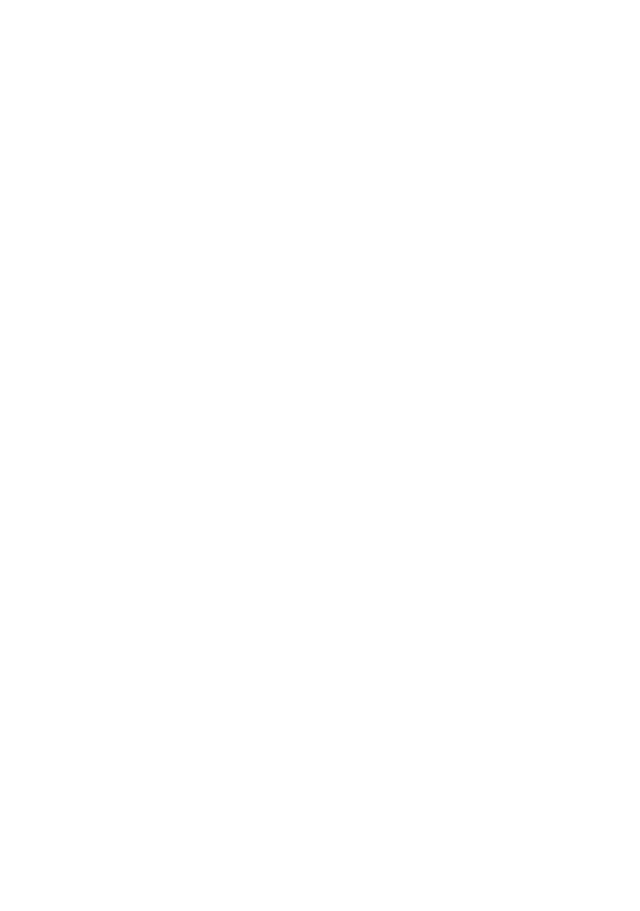
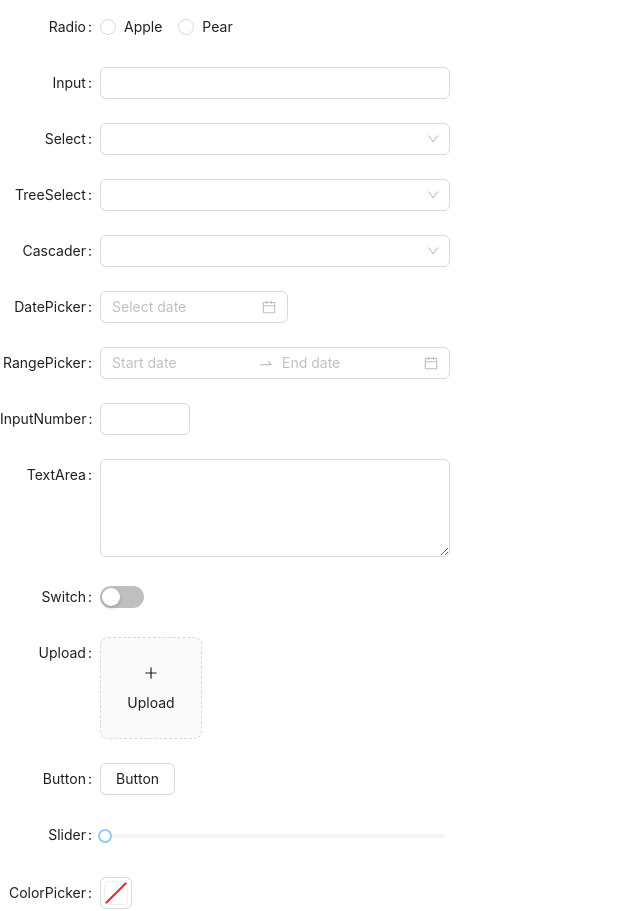
Before and after one commit to RabeyaAkter78/ant-with-react, a React (Vite) app: page / in a window 1280 px wide. Shown: the part 1360-2271 px from the top of the page, without its empty margins (0-640 px from the left). Before the commit the page ends 1270 px from the top, so only its background shows below. Built offline with nearby package versions, Linux system fonts and the light colour scheme.

Commit message:
added form

```diff
--- a/src/Components/Home/Home.jsx
+++ b/src/Components/Home/Home.jsx
@@ -1,11 +1,13 @@
 import React from "react";
 import Banner from "../Home/HomeContent/Banner/Banner";
 import CardContent from "../../Components/Home/HomeContent/CardContent/CardContent";
+import FormDemo from "./HomeContent/FormDemo/FormDemo";
 function Home() {
   return (
     <div>
       <Banner></Banner>
       <CardContent></CardContent>
+      <FormDemo></FormDemo>
     </div>
   );
 }
--- /dev/null
+++ b/src/Components/Home/HomeContent/FormDemo/FormDemo.jsx
@@ -0,0 +1,155 @@
+import React, { useState } from "react";
+import { PlusOutlined } from "@ant-design/icons";
+import {
+  Button,
+  Cascader,
+  Checkbox,
+  ColorPicker,
+  DatePicker,
+  Form,
+  Input,
+  InputNumber,
+  Radio,
+  Select,
+  Slider,
+  Switch,
+  TreeSelect,
+  Upload,
+} from "antd";
+
+function FormDemo() {
+  const { RangePicker } = DatePicker;
+  const { TextArea } = Input;
+  const normFile = (e) => {
+    if (Array.isArray(e)) {
+      return e;
+    }
+    return e?.fileList;
+  };
+
+  return (
+    <div className="bg-pink-50">
+      <div className="container mx-auto pt-20 pb-20">
+        <div className="text-center">
+          <h1 className="font-bold text-6xl mb-24">
+            Lorem ipsum dolor sit amet <br />
+            consectetur adipisicing.
+          </h1>
+        </div>
+
+        <Form
+          labelCol={{
+            span: 4,
+          }}
+          wrapperCol={{
+            span: 14,
+          }}
+          layout="horizontal"
+          style={{
+            maxWidth: 600,
+          }}
+        >
+          <Form.Item label="Agree?" name="disabled" valuePropName="checked">
+            <Checkbox></Checkbox>
+          </Form.Item>
+          <Form.Item label="Radio">
+            <Radio.Group>
+              <Radio value="apple"> Apple </Radio>
+              <Radio value="pear"> Pear </Radio>
+            </Radio.Group>
+          </Form.Item>
+          <Form.Item label="Input">
+            <Input />
+          </Form.Item>
+          <Form.Item label="Select">
+            <Select>
+              <Select.Option value="demo">Demo</Select.Option>
+            </Select>
+          </Form.Item>
+          <Form.Item label="TreeSelect">
+            <TreeSelect
+              treeData={[
+                {
+                  title: "Light",
+                  value: "light",
+                  children: [
+                    {
+                      title: "Bamboo",
+                      value: "bamboo",
+                    },
+                  ],
+                },
+              ]}
+            />
+          </Form.Item>
+          <Form.Item label="Cascader">
+            <Cascader
+              options={[
+                {
+                  value: "zhejiang",
+                  label: "Zhejiang",
+                  children: [
+                    {
+                      value: "hangzhou",
+                      label: "Hangzhou",
+                    },
+                  ],
+                },
+              ]}
+            />
+          </Form.Item>
+          <Form.Item label="DatePicker">
+            <DatePicker />
+          </Form.Item>
+          <Form.Item label="RangePicker">
+            <RangePicker />
+          </Form.Item>
+          <Form.Item label="InputNumber">
+            <InputNumber />
+          </Form.Item>
+          <Form.Item label="TextArea">
+            <TextArea rows={4} />
+          </Form.Item>
+          <Form.Item label="Switch" valuePropName="checked">
+            <Switch />
+          </Form.Item>
+          <Form.Item
+            label="Upload"
+            valuePropName="fileList"
+            getValueFromEvent={normFile}
+          >
+            <Upload action="/upload.do" listType="picture-card">
+              <button
+                style={{
+                  border: 0,
+                  background: "none",
+                }}
+                type="button"
+              >
+                <PlusOutlined />
+                <div
+                  style={{
+                    marginTop: 8,
+                  }}
+                >
+                  Upload
+                </div>
+              </button>
+            </Upload>
+          </Form.Item>
+          <Form.Item label="Button">
+            <Button>Button</Button>
+          </Form.Item>
+          <Form.Item label="Slider">
+            <Slider />
+          </Form.Item>
+          <Form.Item label="ColorPicker">
+            <ColorPicker />
+          </Form.Item>
+        </Form>
+      </div>
+    </div>
+  );
+}
+
+export default FormDemo;
```
